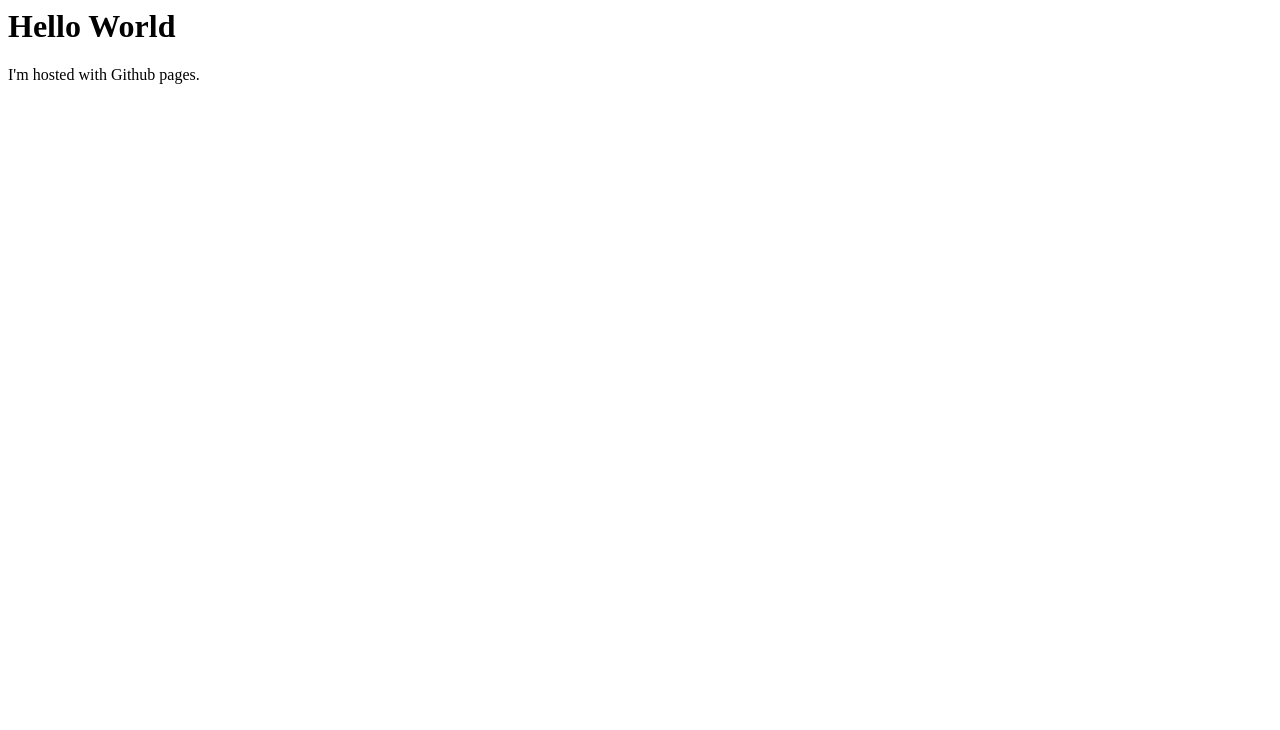
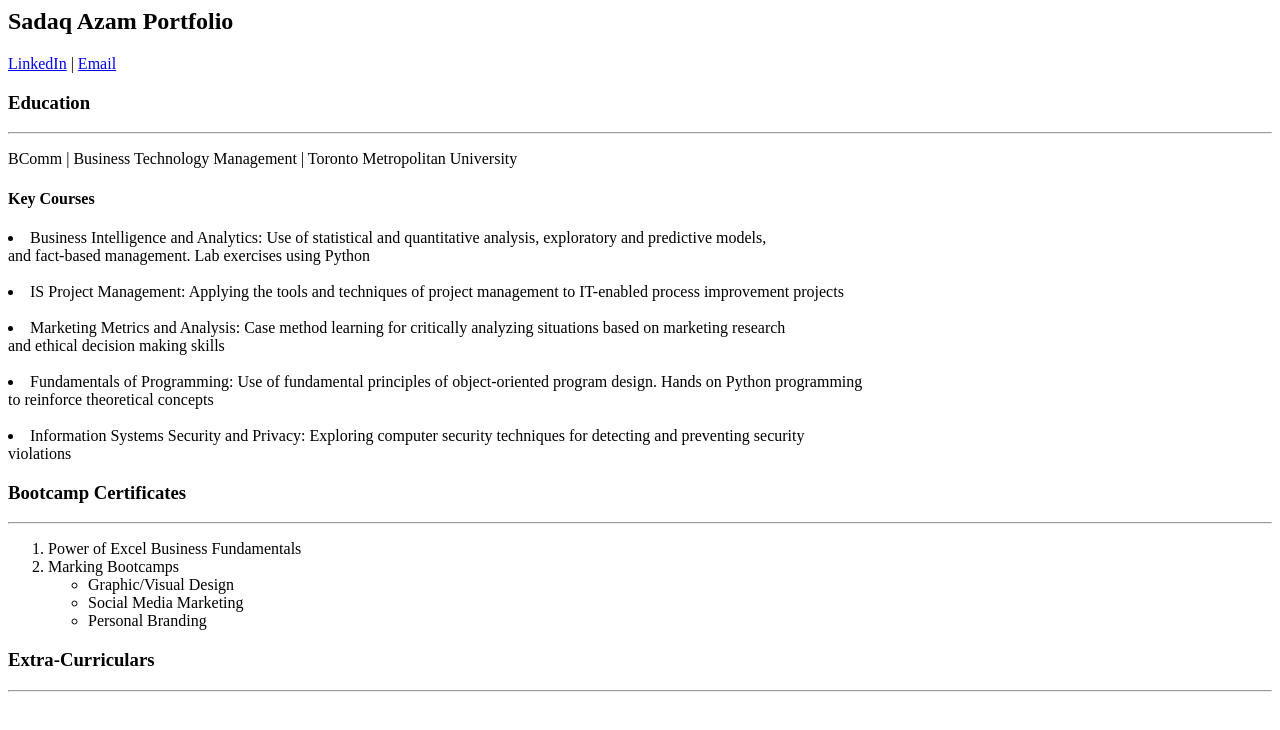
Before and after one commit to sadaqzm/Sadaqzm.github.io, a plain HTML site: page index.html in a window 1280 px wide. Drawn offline with Linux system fonts and the light colour scheme.

Commit message:
Update index.html

```diff
--- a/index.html
+++ b/index.html
@@ -1,6 +1,44 @@
-<html>
-    <body>
-        <h1>Hello World</h1>
-        <p>I'm hosted with Github pages.</p>
-    </body>
+<index.html>
+<!DOCTYPE html>
+<html lang="en">
+<head>
+<title>Sadaq Azam Portfolio Website</title>
+<meta charset="utf-8">
+</head>
+<body>
+<h2>Sadaq Azam Portfolio</h2>
+<a href="https://www.linkedin.com/in/sadaqazam/"> LinkedIn</a>
+ |
+<a href="mailto:sadaqazam@gmail.com">  Email <a/>
+<h3>Education</h3>
+<hr>
+<p>BComm | Business Technology Management | Toronto Metropolitan University</p>
+
+<h4> Key Courses</h4>
+</ul>
+    <li> Business Intelligence and Analytics: Use of statistical and quantitative analysis, exploratory and predictive models, <br> and fact-based management. Lab exercises using Python</li>
+    <br>
+    <li> IS Project Management: Applying the tools and techniques of project management to IT-enabled process improvement projects</li>
+    <br>
+    <li> Marketing Metrics and Analysis: Case method learning for critically analyzing situations based on marketing research <br> and ethical decision making skills</li>
+    <br>
+    <li> Fundamentals of Programming: Use of fundamental principles of object-oriented program design. Hands on Python programming <br>to reinforce theoretical concepts</li>
+    <br>
+    <li> Information Systems Security and Privacy: Exploring computer security techniques for detecting and preventing security <br> violations</li>
+</ul>
+<h3>Bootcamp Certificates</h3>
+<hr>
+<ol>
+    <li>Power of Excel Business Fundamentals</li>
+    <li>Marking Bootcamps</li>
+    <ul>
+        <li>Graphic/Visual Design</li>
+        <li>Social Media Marketing</li>
+        <li>Personal Branding</li>
+    </ul>
+
+</ol>
+<h3>Extra-Curriculars</h3>
+<hr>
+</body>
 </html>
```
